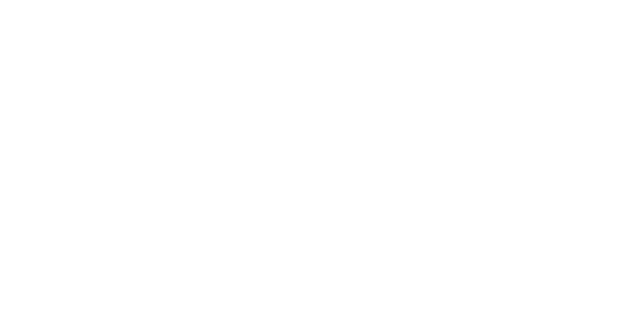
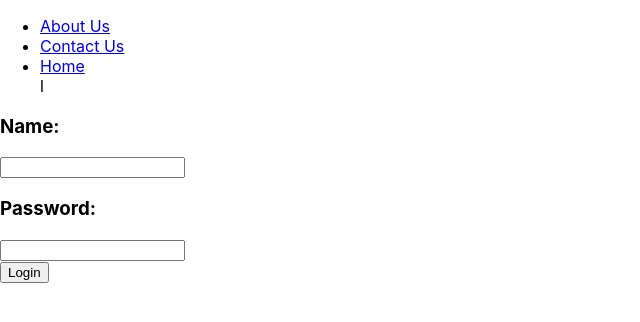
Before and after one commit to anuradhya/Day08, a React (Create React App) app in the folder myapp/: page /login in a window 1280 px wide. Shown: the top 322 px of the page, without its empty margins (0-640 px from the left). Built offline with nearby package versions, Linux system fonts and the light colour scheme.

Commit message:
Updated Login.js

```diff
--- a/myapp/src/components/Login.js
+++ b/myapp/src/components/Login.js
@@ -42,6 +42,30 @@
 }
     return(
         <>
+        <div>
+            <div>
+                <ul>
+                    <li>
+                        <Link to="/aboutus">About Us</Link>
+                    </li>
+                    <li>
+                        <Link to="/contactus">Contact Us</Link>
+                    </li>
+                    <li>
+                        <Link to="/home">Home</Link>
+                    </li>
+l                </ul>
+            </div>
+            <div>
+                <p>{Credential.error}</p>
+                <h3>Name:</h3>
+                <input type="text" name="username" onChange={handlechange}/>
+                <h3>Password:</h3>
+                <input type="password" name="password" onChange={handlechange}/>
+                <br></br>
+                <button onClick={handlelogin}>Login</button>
+            </div>
+        </div>
         </>
     )
 }
```
